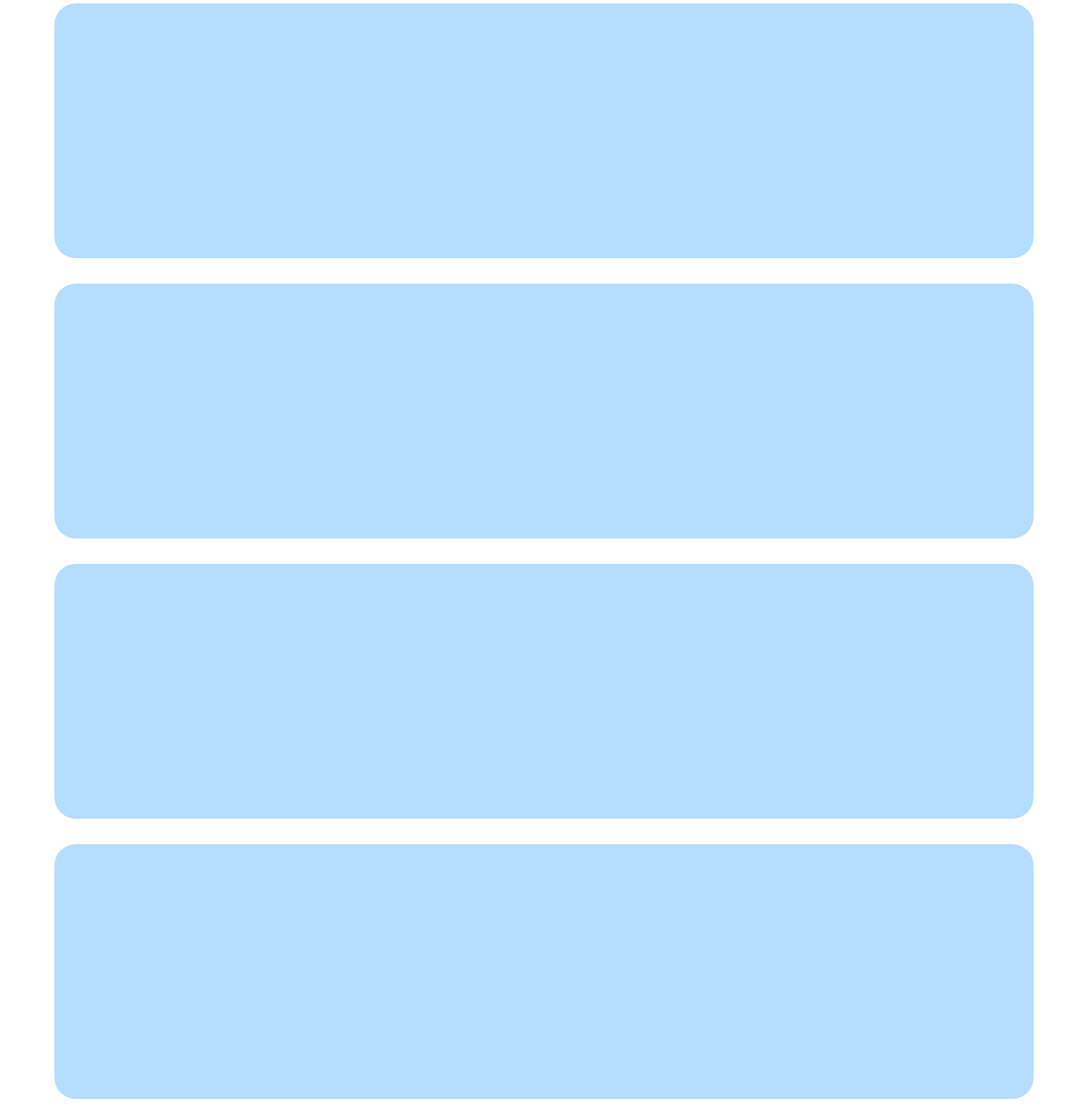
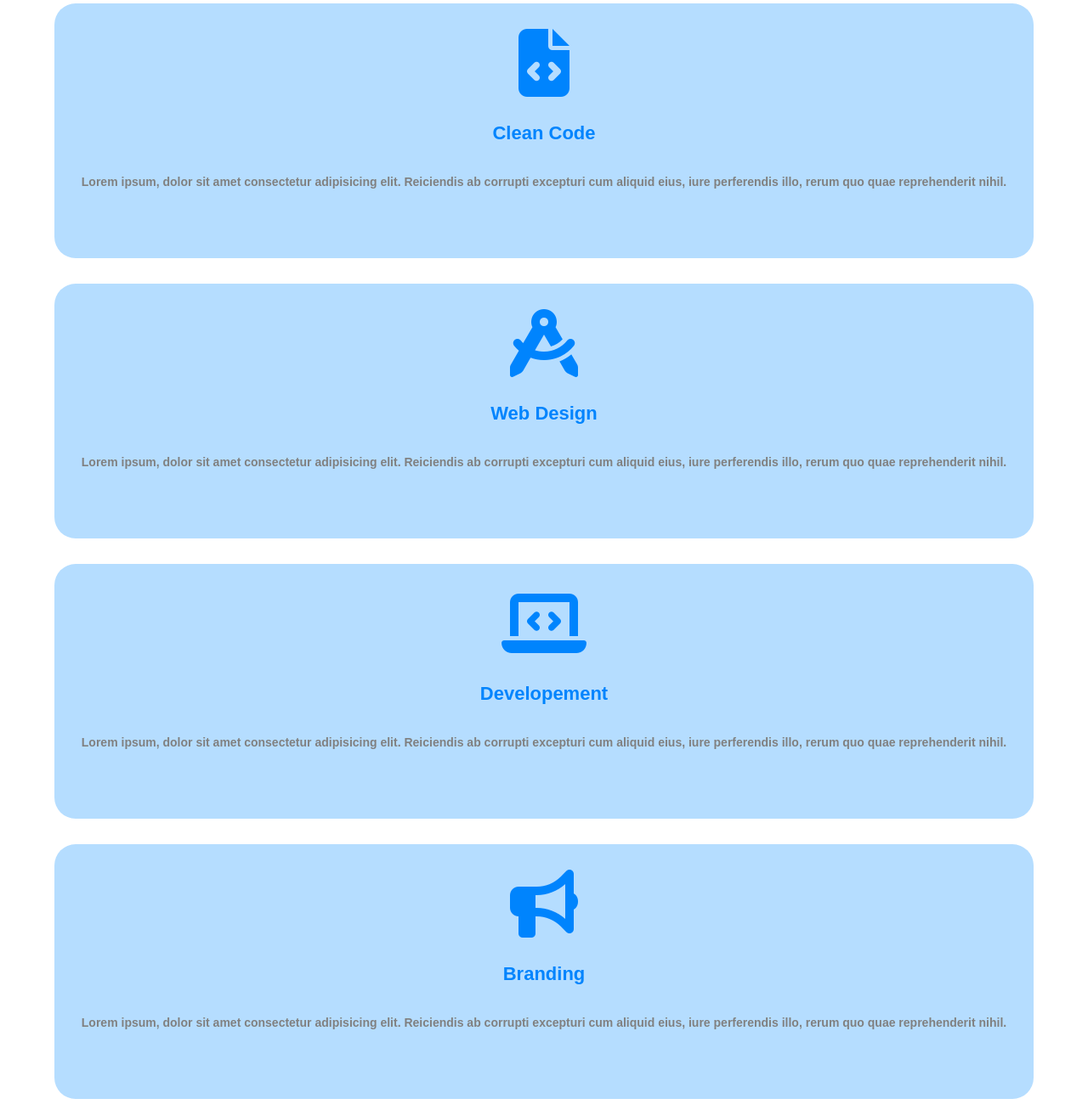
Before and after one commit to DarioGuastella/htmlcss-responsive-layout, a plain HTML site: page index.html in a window 1280 px wide. Shown: the part 1593-2900 px from the top of the page at 85% size. Drawn offline with Linux system fonts and the light colour scheme.

Commit message:
aggiunge contenuto main

```diff
--- a/css/utilities.css
+++ b/css/utilities.css
@@ -87,6 +87,9 @@ body {
 .t-violet {color: #9792E4;}
 .t-blue {color: #0084FD;}
 
+/* DIMENSIONI TESTO */
+
+.f-80 {font-size: 80px;}
 
 
 /* BORDER RADIUS */
--- a/index.html
+++ b/index.html
@@ -28,10 +28,27 @@
                 </div>
                 <img class="mt-30" src="img/phone.png" alt="Phone">
             </div>
-            <div class="lightblue-box mt-30 r-25"></div>
-            <div class="lightblue-box mt-30 r-25"></div>
-            <div class="lightblue-box mt-30 r-25"></div>
-            <div class="lightblue-box mt-30 r-25 mb-30"></div>
+
+            <div class="lightblue-box mt-30 r-25 centered p-30">
+                <i class="fa-solid fa-file-code mb-30 f-80" style="color: #0084FD;"></i>
+                <h2 class="t-blue mb-30">Clean Code</h2>
+                <p class="t-grey centered ">Lorem ipsum, dolor sit amet consectetur adipisicing elit. Reiciendis ab corrupti excepturi cum aliquid eius, iure perferendis illo, rerum quo quae reprehenderit nihil.</p>
+            </div>
+            <div class="lightblue-box mt-30 r-25 centered p-30">
+                <i class="fa-solid fa-compass-drafting mb-30 f-80" style="color: #0084FD;"></i>
+                <h2 class="t-blue mb-30">Web Design</h2>
+                <p class="t-grey centered ">Lorem ipsum, dolor sit amet consectetur adipisicing elit. Reiciendis ab corrupti excepturi cum aliquid eius, iure perferendis illo, rerum quo quae reprehenderit nihil.</p>
+            </div>
+            <div class="lightblue-box mt-30 r-25 centered p-30">
+                <i class="fa-solid fa-laptop-code mb-30 f-80" style="color: #0084FD;"></i>
+                <h2 class="t-blue mb-30">Developement</h2>
+                <p class="t-grey centered ">Lorem ipsum, dolor sit amet consectetur adipisicing elit. Reiciendis ab corrupti excepturi cum aliquid eius, iure perferendis illo, rerum quo quae reprehenderit nihil.</p>
+            </div>
+            <div class="lightblue-box mt-30 r-25 centered p-30 mb-30">
+                <i class="fa-solid fa-bullhorn mb-30 f-80" style="color: #0084FD;"></i>
+                <h2 class="t-blue mb-30">Branding</h2>
+                <p class="t-grey centered ">Lorem ipsum, dolor sit amet consectetur adipisicing elit. Reiciendis ab corrupti excepturi cum aliquid eius, iure perferendis illo, rerum quo quae reprehenderit nihil.</p>
+            </div>
         </section>
         <!-- PLANNING
          -->
```
